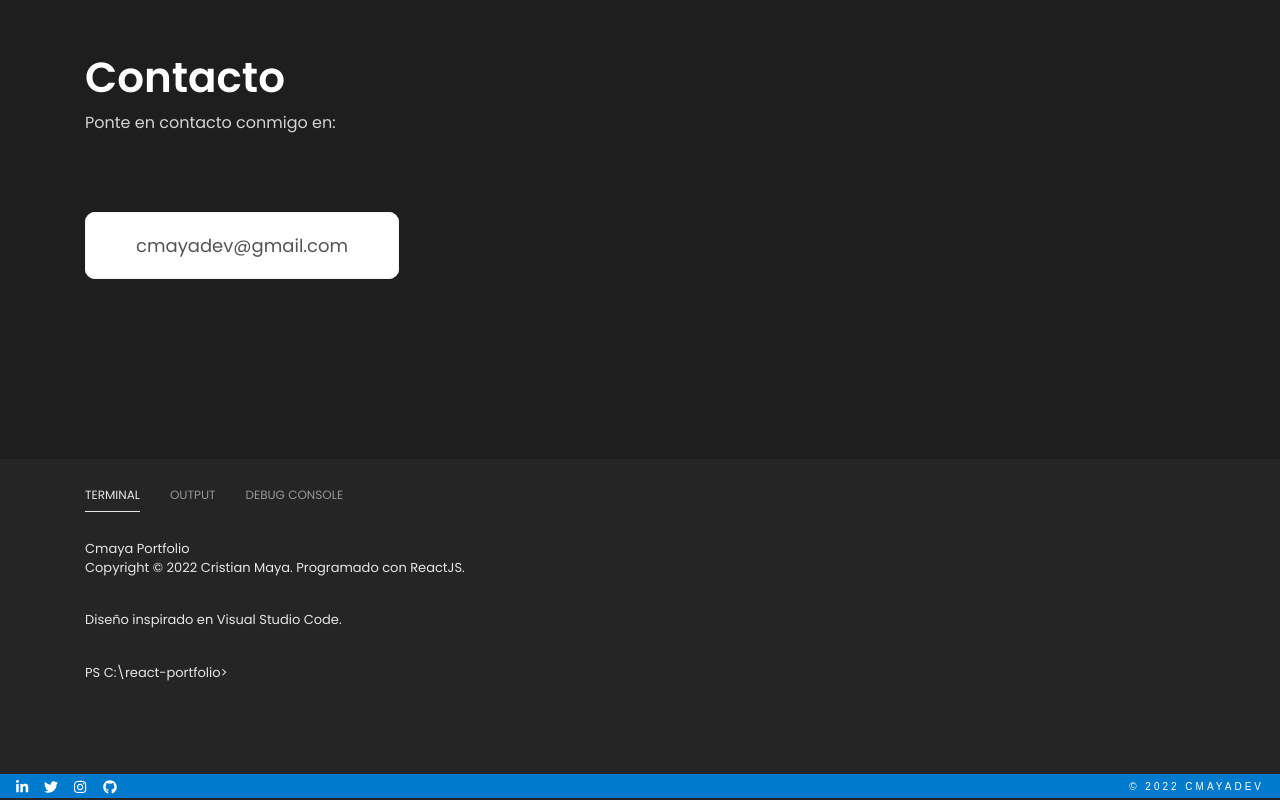
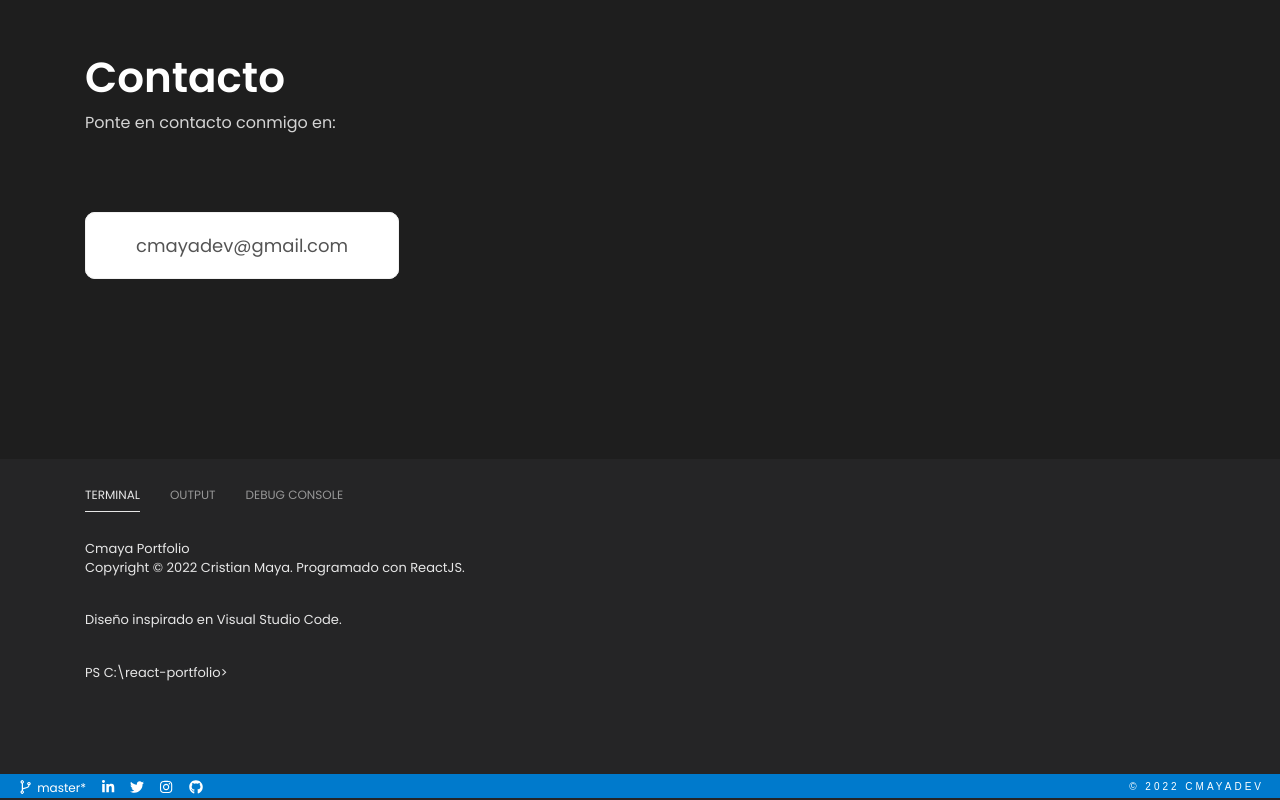
Before and after one commit to cmayadev/react-portfolio, a React (Create React App) app: page / in a window 1280 px wide. Shown: the part 4161-4961 px from the top of the page. Built offline with nearby package versions, Linux system fonts and the light colour scheme.

Commit message:
footer changes

```diff
--- a/src/components/Footer.css
+++ b/src/components/Footer.css
@@ -4,9 +4,21 @@
 }
 
 .footer-area .footer-content {
+    align-items: center;
     display: flex;
     justify-content: space-between;
     margin: 0 16px;
+}
+
+.branch {
+    color: #FFF;
+    font-size: 12px;
+    margin-right: 16px;
+}
+
+.branch img {
+    margin-top: -5px;
+    width: 18px;
 }
 
 @media (max-width: 576px) {
@@ -19,12 +31,9 @@
     }
 }
 
-.footer-content ul {
-    line-height: 26px;
-}
-
 .footer-content ul li {
     display: inline-block;
+    margin-top: 2px;
 }
 
 .footer-content ul li a {
--- a/src/components/Footer.js
+++ b/src/components/Footer.js
@@ -23,6 +23,9 @@ const Footer = () => {
                     <div className="footer-content">
                         <div className="rrss">
                             <ul className="react-reveal list_style">
+                                <li className="branch">
+                                    <img src="icons/fork.png" alt="branch" /> master*
+                                </li>
                                 <li>
                                     <a href="https://www.linkedin.com/in/cmayadev/" title="LinkedIn" target="_blank" rel="noreferrer">
                                         <FontAwesomeIcon icon={['fab', 'linkedin-in']} />
```
